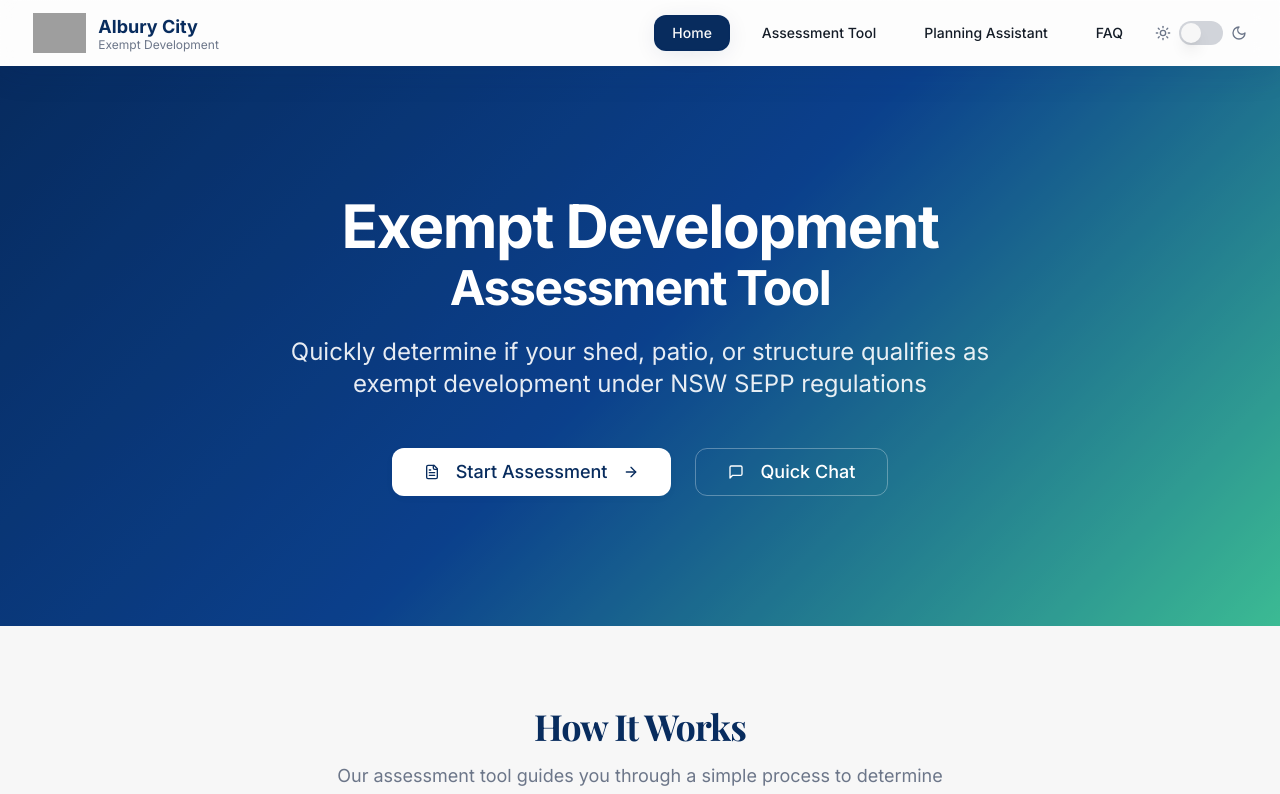
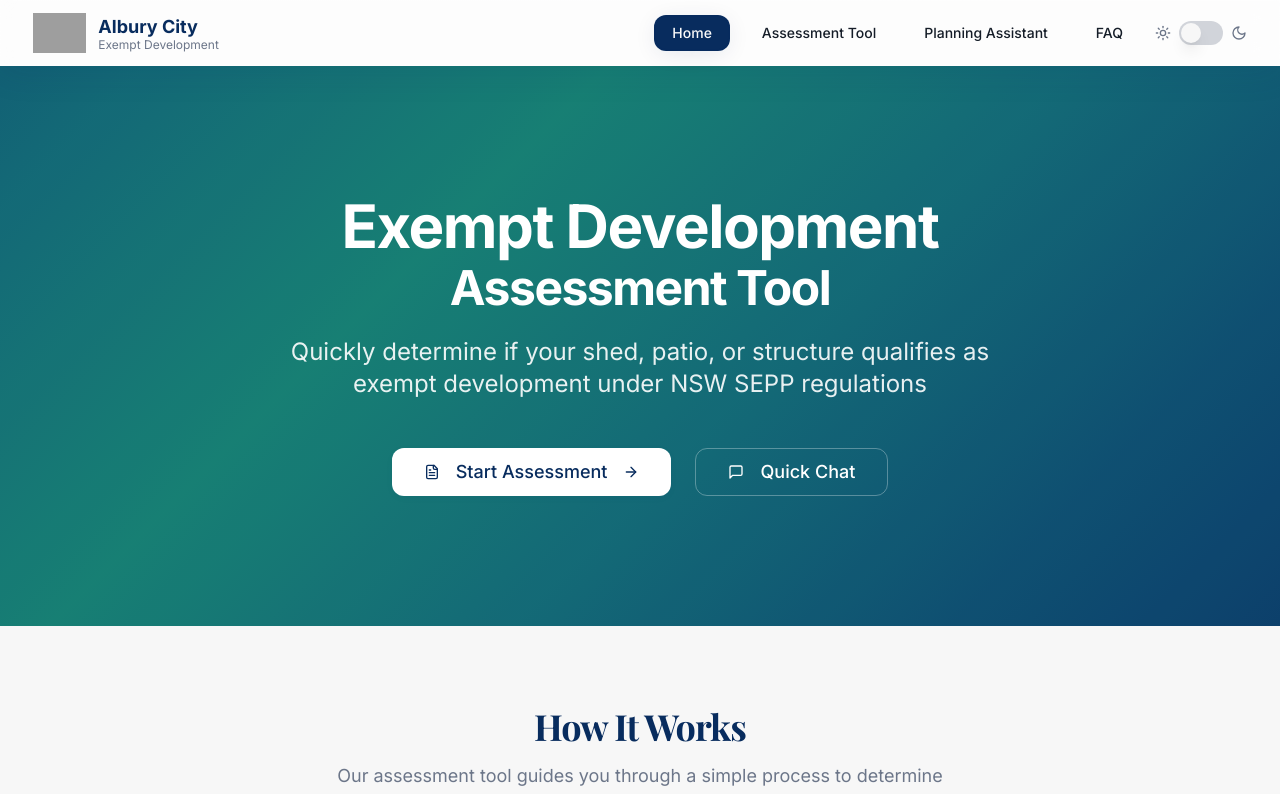
Before and after one commit to xb4rn3y/albury_city_exempt_development_tool, a React (Vite) app: page / in a window 1280 px wide. Shown: the top 794 px of the page. Built offline with nearby package versions, Linux system fonts and the light colour scheme; grey boxes are pictures that could not be loaded.

Commit message:
Update Index.tsx

```diff
--- a/src/pages/Index.tsx
+++ b/src/pages/Index.tsx
@@ -29,8 +29,8 @@ const Index = () => {
     <div className="min-h-screen bg-background">
       {/* Hero Section */}
       <section className="relative min-h-[70vh] flex items-center justify-center overflow-hidden">
-        <div className="absolute inset-0 bg-hero-gradient"></div>
-        <div className="absolute inset-0 bg-primary/20"></div>
+        <div className="absolute inset-0 gradient-animated"></div>
+        <div className="absolute inset-0 bg-primary/10"></div>
 
         <div className="relative z-10 max-w-4xl mx-auto px-4 text-center">
           <div className="animate-fade-in">
```
